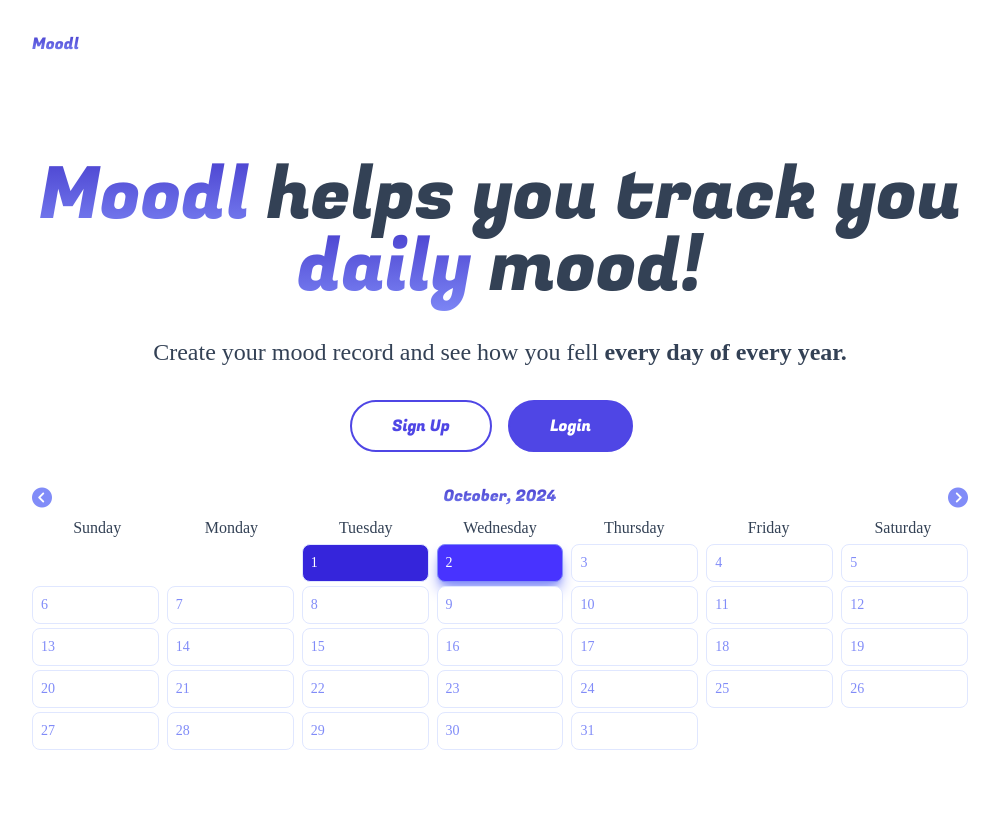
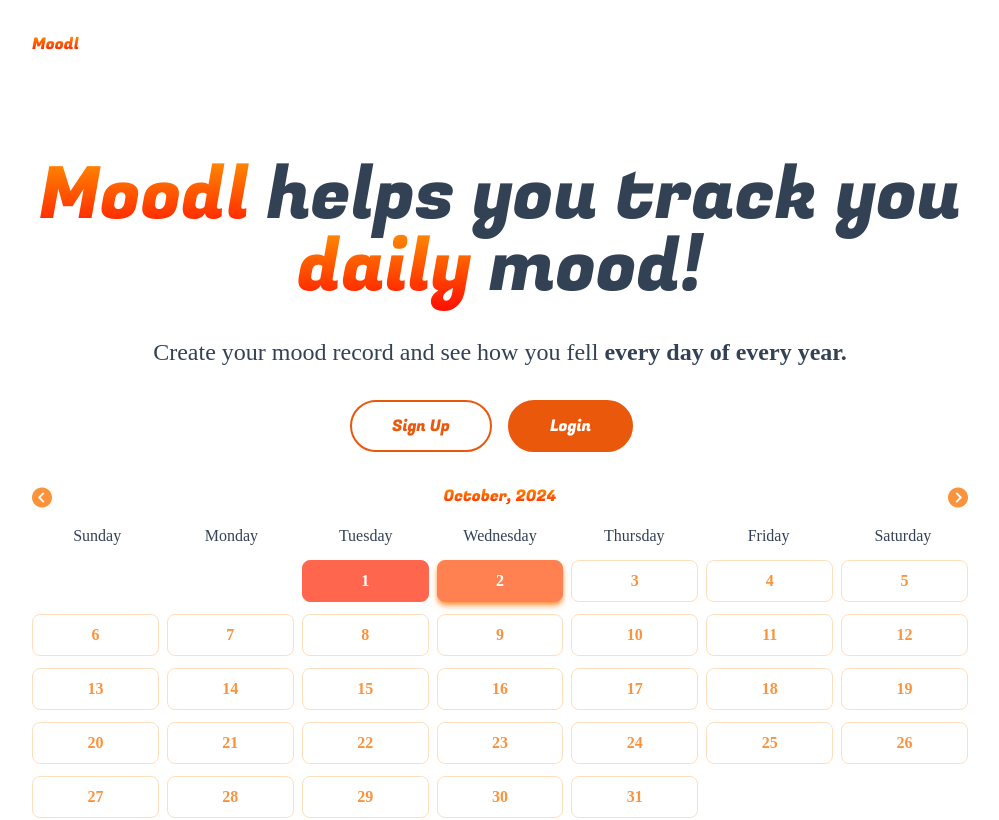
Before and after one commit to isabella-riquetti/broodl, a Next.js app: page / in a window 1280 px wide. Shown: the top 820 px of the page, without its empty margins (140-1139 px from the left). Built offline with nearby package versions, Linux system fonts and the light colour scheme; no server answers.

Commit message:
Update color pallete

```diff
--- a/app/globals.css
+++ b/app/globals.css
@@ -27,7 +27,7 @@ body {
 }
 
 .textGradient {
-  background: -webkit-linear-gradient(#4338ca, #818cf8);
+  background: -webkit-linear-gradient(orange, red);
   -webkit-background-clip: text;
   -webkit-text-fill-color: transparent;
 }
--- a/app/layout.tsx
+++ b/app/layout.tsx
@@ -33,7 +33,7 @@ export default function RootLayout({
     </header>
   );
   const footer = (
-    <footer className="p-4 sm:p-8 flex justify-center font-fugaz text-indigo-600 gap-1">
+    <footer className="p-4 sm:p-8 flex justify-center font-fugaz text-orange-600 gap-1">
       <p className="opacity-90">Created with 💛 by</p><a href="https://isabella-riquetti.netlify.app/" target="_blank" className="opacity-90 hover:opacity-100 hover:underline">Isabella</a>
     </footer>
   );
--- a/app/utils/constants.ts
+++ b/app/utils/constants.ts
@@ -1,4 +1,5 @@
 export const gradients = {
+    orange: ['#ffca95', '#ffb490', '#fcaa83', '#FF9966', '#FF8050', '#FF664D'],
     indigo: ['#dcd6ff', '#b8adff', '#9285ff', '#7766ff', '#4833ff', '#3525db', '#261ab1', '#1a1093', '#10097a',],
     green: ['#dcfdc3', '#affc9d', '#7cf86c', '#4bf246', '#0cea1c', '#0dc928', '#0ca82f', '#038731', '#047031',],
     blue: ['#ccfffa', '#9afefe', '#66f1fc', '#41dffa', '#07c2f7', '#0497d4', '#0171b1', '#02518e', '#003a76',],
--- a/components/Button.tsx
+++ b/components/Button.tsx
@@ -15,9 +15,9 @@ export default function Button({
   return (
     <button
       onClick={clickHandler}
-      className={cn("border-2 border-solid rounded-full overflow-hidden border-indigo-600 duration-200 hover:opacity-70", {
-        "text-white bg-indigo-600": dark,
-        "text-indigo-600": !dark,
+      className={cn("border-2 border-solid rounded-full overflow-hidden border-orange-600 duration-200 hover:opacity-70", {
+        "text-white bg-orange-600": dark,
+        "text-orange-600": !dark,
         "grid place-items-center w-full": full
       })}>
       <p className='font-fugaz px-6 sm:px-10 whitespace-nowrap py-2 sm:py-3'>{text}</p>
--- a/components/Calendar.tsx
+++ b/components/Calendar.tsx
@@ -47,17 +47,17 @@ export default function Calendar({ data }: { data?: any; handleSetMood?: (mood:
   }
 
   return (
-    <div className={classNames('flex flex-col overflow-hidden gap-1', {
+    <div className={classNames('flex flex-col overflow-hidden gap-3', {
 
     })}>
       <div className='grid grid-cols-5 gap-4'>
         <button onClick={() => {
           handleIncrementMonth(-1)
-        }} className='mr-auto text-indigo-400 text-lg sm:text-xl duration-200 hover:opacity-60'><i className="fa-solid fa-circle-chevron-left"></i></button>
+        }} className='mr-auto text-orange-400 text-lg sm:text-xl duration-200 hover:opacity-60'><i className="fa-solid fa-circle-chevron-left"></i></button>
         <p className="text-center col-span-3 capitalized whitespace-nowrap textGradient font-fugaz">{Object.keys(months)[selectedMonth]}, {selectedYear}</p>
         <button onClick={() => {
           handleIncrementMonth(+1)
-        }} className='ml-auto text-indigo-400 text-lg sm:text-xl duration-200 hover:opacity-60'><i className="fa-solid fa-circle-chevron-right"></i></button>
+        }} className='ml-auto text-orange-400 text-lg sm:text-xl duration-200 hover:opacity-60'><i className="fa-solid fa-circle-chevron-right"></i></button>
       </div>
       <div className='grid grid-cols-7 gap-1 items-center text-center'>
         {daysOfTheWeek.map(d => (<div key={d}>{d}</div>))}
@@ -71,26 +71,28 @@ export default function Calendar({ data }: { data?: any; handleSetMood?: (mood:
 
             const selectedDate = new Date(selectedYear, selectedMonth, dayIndex);
             const mockedData = selectedDate <= now
-              ? gradients.indigo[baseRating[dayIndex]]
+              ? gradients.orange[baseRating[dayIndex]]
                 : "white";
 
             const color = !data
               ? mockedData
               : selectedDate > now
                 ? "white"
-                : gradients.indigo[data?.[selectedYear]?.[selectedMonth]?.[dayIndex]] ?? "white";
+                : gradients.orange[data?.[selectedYear]?.[selectedMonth]?.[dayIndex]] ?? "white";
             if (isEmptyDaySquare) return <div className='bg-white' key={dayOfWeek}></div>
 
             return (<div
               key={dayOfWeek}
-              style={{ backgroundColor: color }}
-              className={classNames('text-xm sm:text-sm border p-2 flex items-center gap-2 justify-between rounded-lg text-center', {
-                'border-indigo-400 shadow-indigo-400 shadow-lg': isToday,
-                'border-indigo-100': !isToday,
-                'text-indigo-400': color === "white",
+              style={{
+                backgroundColor: color,
+                borderColor: color === "white" ? "#ffdebd" : color
+               }}
+              className={classNames('text-md p-2 flex items-center gap-2 justify-center rounded-lg text-center border font-bold', {
+                'shadow-orange-400 shadow-md': isToday,
+                'text-orange-400': color === "white",
                 'text-white': color !== "white",
               })}>
-              {dayIndex}
+                <span>{dayIndex}</span>
             </div>)
           })}
         </div>)
--- a/components/Dashboard.tsx
+++ b/components/Dashboard.tsx
@@ -1,5 +1,4 @@
 'use client'
-import classNames from 'classnames';
 import React, { useEffect, useState } from 'react'
 import Calendar from './Calendar';
 import { useAuth } from '@/context/AuthContext';
@@ -97,12 +96,10 @@ export default function Dashboard() {
 
   return (
     <div className='flex flex-col flex-1 gap-8 sm:gap-12 md:gap-16'>
-      <div className='grid grid-cols-2 sm:grid-cols-3 bg-indigo-50 text-indigo-500 rounded-lg gap-4 p-4 text-center'>
-        {Object.entries(statuses).map(([key, value], index) => {
+      <div className='grid grid-cols-3 bg-orange-50 text-orange-500 rounded-lg gap-4 p-4 text-center'>
+        {Object.entries(statuses).map(([key, value]) => {
           return (
-            <div key={key} className={classNames('flex flex-col gap-1 sm:gap-2', {
-              'col-span-2 sm:col-span-1': index === 0
-            })}>
+            <div key={key} className='flex flex-col gap-1 sm:gap-2'>
               <p className='font-medium uppercase text-xs sm:text-sm truncate'>{key.replace(/_/g, ' ')}</p>
               <p className='font-fugaz text-base sm:text-lg truncate'>{value}</p>
             </div>
@@ -112,15 +109,15 @@ export default function Dashboard() {
       <h4 className='font-fugaz text-5xl-gradual text-center'>
         How do you <span className='textGradient'>feel</span> today?
       </h4>
-      <div className="flex flex-wrap gap-4 text-center">
+      <div className="flex flex-wrap gap-4 sm:gap-3 text-center">
         {Object.entries(moods).map(([key, mood], moodIndex) => {
           return (
             <button onClick={() => {
               const currentMoodValue = moodIndex + 1
               handleSetMood(currentMoodValue)
-            }} className={'p-4 px-5 rounded-2xl purpleShadow duration-200 bg-indigo-50 hover:bg-indigo-100 text-center flex flex-col items-center gap-2 flex-1 '} key={moodIndex}>
+            }} className={'py-4 px-5 rounded-2xl purpleShadow duration-200 bg-orange-50 hover:bg-orange-100 text-center flex flex-col items-center gap-2 flex-1 '} key={moodIndex}>
               <p className='text-4xl sm:text-5xl md:text-6xl'>{mood}</p>
-              <p className="text-indigo-500 text-xs sm:text-sm md:text-base font-fugaz">{key}</p>
+              <p className="text-orange-500 text-xs sm:text-sm md:text-base font-fugaz">{key}</p>
             </button>)
         })}
       </div>
--- a/components/Login.tsx
+++ b/components/Login.tsx
@@ -46,14 +46,14 @@ export default function Login() {
       <p>You&#39;re one step away!</p>
       <input value={email} type="email" onChange={(e) => {
         setEmail(e.target.value)
-      }} className='w-full max-w-[400px] mx-auto px-3 duration-200 hover:border-indigo-600 focus:border-indigo-600 py-2 sm:py-3 border border-solid border-indigo-400 rounded-full outline-none' placeholder='Email' />
+      }} className='w-full max-w-[400px] mx-auto px-3 duration-200 hover:border-orange-600 focus:border-orange-600 py-2 sm:py-3 border border-solid border-orange-400 rounded-full outline-none' placeholder='Email' />
       <input value={password} onChange={(e) => {
         setPassword(e.target.value)
-      }} className='w-full max-w-[400px] mx-auto px-3 duration-200 hover:border-indigo-600 focus:border-indigo-600 py-2 sm:py-3 border border-solid border-indigo-400 rounded-full outline-none' placeholder='Password' type='password' />
+      }} className='w-full max-w-[400px] mx-auto px-3 duration-200 hover:border-orange-600 focus:border-orange-600 py-2 sm:py-3 border border-solid border-orange-400 rounded-full outline-none' placeholder='Password' type='password' />
       <div className='max-w-[400px] w-full mx-auto'>
         <Button clickHandler={handleSubmit} text={authenticating ? 'Submitting' : "Submit"} full />
       </div>
-      <p className='text-center'>{isRegister ? 'Already have an account? ' : 'Don\'t have an account? '}<button onClick={() => setIsRegister(!isRegister)} className='text-indigo-600'>{isRegister ? 'Sign in' : 'Sign up'}</button></p>
+      <p className='text-center'>{isRegister ? 'Already have an account? ' : 'Don\'t have an account? '}<button onClick={() => setIsRegister(!isRegister)} className='text-orange-600'>{isRegister ? 'Sign in' : 'Sign up'}</button></p>
     </div>
   )
 }
```
